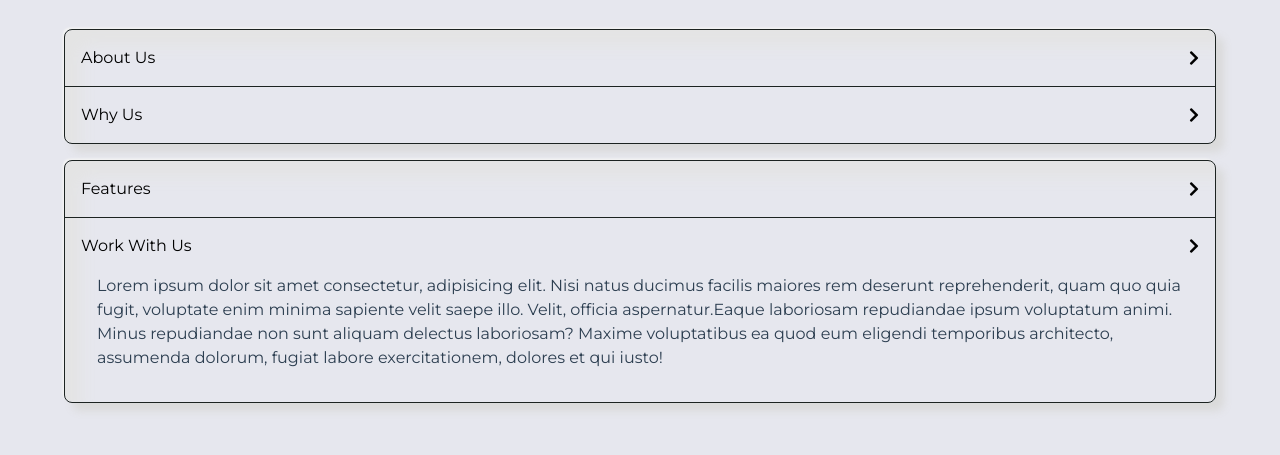
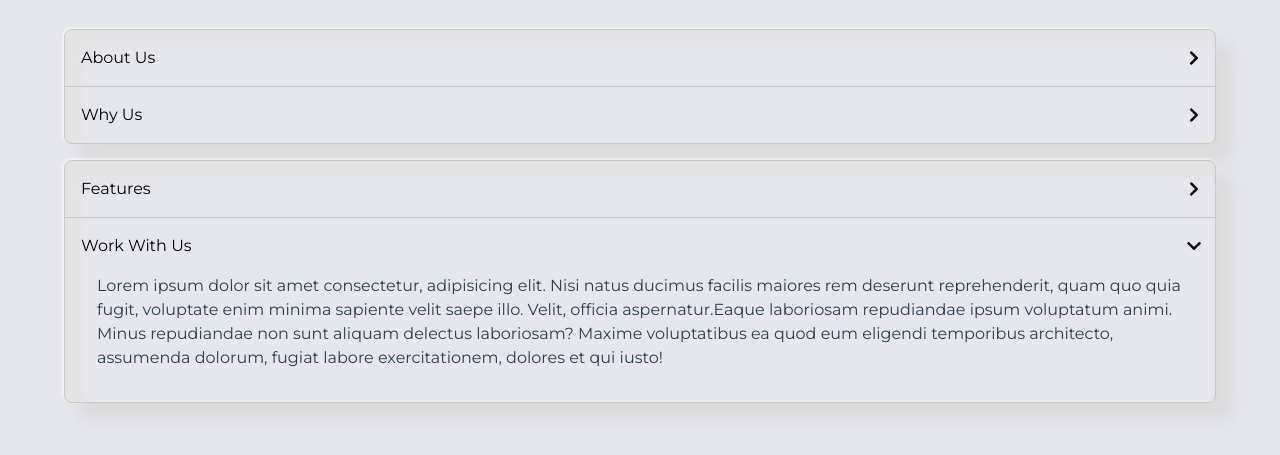
Before and after one commit to bharat-patodi/trikone, a plain HTML site: page assets/html/components/_accordion.html in a window 1280 px wide. Shown: the part 83-538 px from the top of the page. Drawn offline with Linux system fonts and the light colour scheme.

Commit message:
Accordion Fixes

```diff
--- a/assets/html/components/_accordion.html
+++ b/assets/html/components/_accordion.html
@@ -12,8 +12,9 @@
 
         <div class="accordion">
             <div class="tab">
-                <label> About Us <i class="fas fa-chevron-right"></i>
+                <label> About Us
                     <input type="checkbox">
+                    <i class="fas fa-chevron-right"></i>
                     <div class="accordion__content">
                         Lorem ipsum dolor sit amet consectetur, adipisicing elit. Nisi natus ducimus facilis maiores rem
                         deserunt reprehenderit, quam quo quia fugit, voluptate enim minima sapiente velit saepe illo. Velit,
@@ -25,8 +26,9 @@
             </div>
 
             <div class="tab">
-                <label> Why Us <i class="fas fa-chevron-right"></i>
+                <label> Why Us
                     <input type="checkbox">
+                    <i class="fas fa-chevron-right"></i>
                     <div class="accordion__content">
                         Lorem ipsum dolor sit amet consectetur, adipisicing elit. Nisi natus ducimus facilis maiores rem
                         deserunt reprehenderit, quam quo quia fugit, voluptate enim minima sapiente velit saepe illo. Velit,
@@ -40,8 +42,9 @@
 
         <div class="accordion accordion-multiple">
             <div class="tab">
-                <label> Features <i class="fas fa-chevron-right"></i>
+                <label> Features
                     <input type="radio" checked name="multiple-accordion">
+                    <i class="fas fa-chevron-right"></i>
                     <div class="accordion__content">
                         Lorem ipsum dolor sit amet consectetur, adipisicing elit. Nisi natus ducimus facilis maiores rem
                         deserunt reprehenderit, quam quo quia fugit, voluptate enim minima sapiente velit saepe illo. Velit,
@@ -53,8 +56,9 @@
             </div>
 
             <div class="tab">
-                <label> Work With Us <i class="fas fa-chevron-right"></i>
+                <label> Work With Us
                     <input type="radio" checked name="multiple-accordion">
+                    <i class="fas fa-chevron-right"></i>
                     <div class="accordion__content">
                         Lorem ipsum dolor sit amet consectetur, adipisicing elit. Nisi natus ducimus facilis maiores rem
                         deserunt reprehenderit, quam quo quia fugit, voluptate enim minima sapiente velit saepe illo. Velit,
--- a/assets/stylesheets/components/_accordion.scss
+++ b/assets/stylesheets/components/_accordion.scss
@@ -8,9 +8,9 @@
 
 .accordion {
 	margin: 1rem 0;
-	border: 1px solid $black-stan;
+	border: 1px solid $inset-dark;
 	border-radius: 8px;
-	@include neumorph-offset(0.5rem, -0.1rem, 0.1rem, 1rem);
+	@include neumorph-offset(1rem, -0.1rem, 0.1rem, 1rem);
 
 	input {
 		display: none;
@@ -18,7 +18,7 @@
 
 	.tab {
 		overflow: hidden;
-		border-bottom: 1px solid $black-stan;
+		border-bottom: 1px solid $inset-dark;
 	}
 
 	.tab:last-child {
@@ -51,7 +51,7 @@
 		max-height: 100vh;
 	}
 
-	input[type="checkbox"]:checked ~ label i {
+	input[type="checkbox"]:checked ~ i {
 		transform: rotate(90deg);
 	}
 }
@@ -63,7 +63,7 @@
 		max-height: 100vh;
 	}
 
-	input[type="radio"]:checked ~ label i {
+	input[type="radio"]:checked ~ i {
 		transform: rotate(90deg);
 	}
 }
--- a/assets/stylesheets/main.scss
+++ b/assets/stylesheets/main.scss
@@ -8,6 +8,7 @@ Import partials
 @import "base/modular";
 @import "helper/mixin";
 @import "components/accordion";
+@import "components/tooltip";
 
 /* ---------------------------------------------------------------
 Project Specific Styles
```
Also changed, not shown: assets/stylesheets/main.css.
